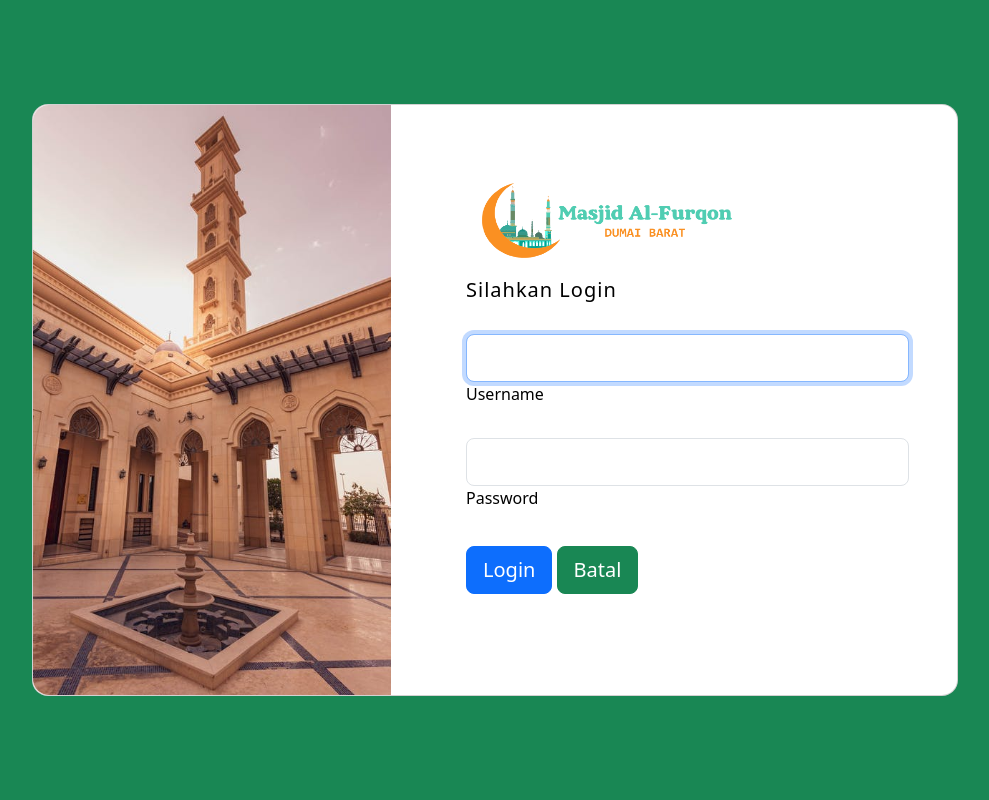
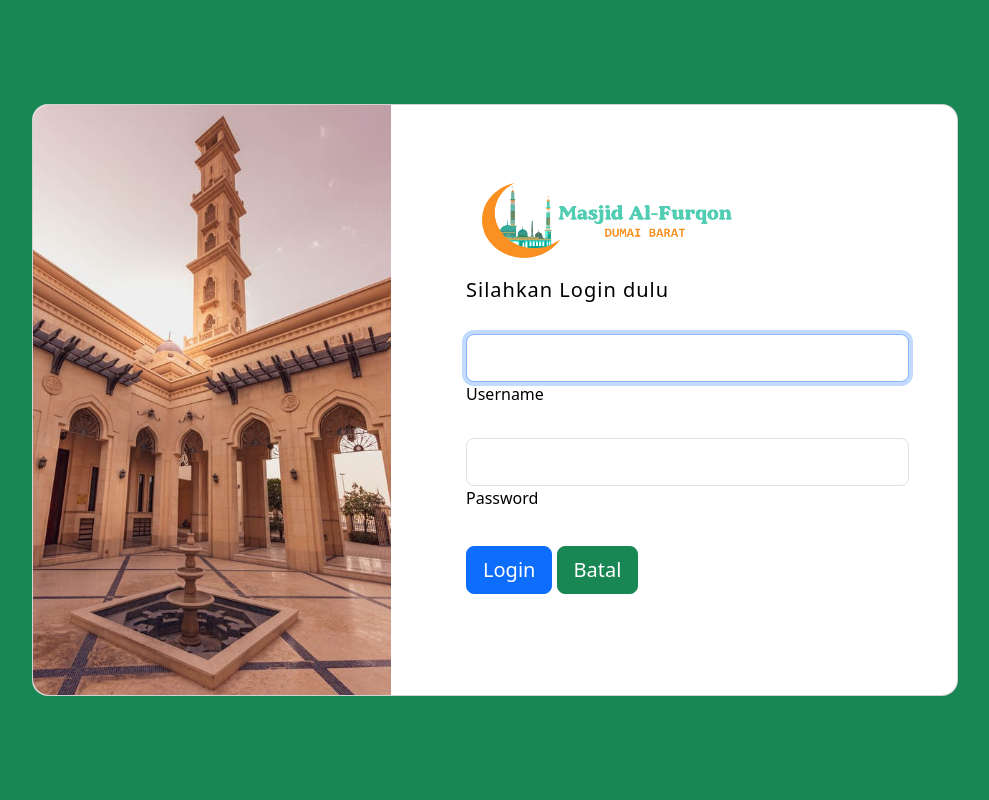
Before and after one commit to AdriskaEstiawan/Projek_PengelolanDataMasjid, a PHP site: page /login.php in a window 1280 px wide. Shown: the whole page, without its empty margins (145-1134 px from the left). Run offline with PHP 8.4, Linux system fonts and the light colour scheme; some libraries are stand-ins or nearby versions.

Commit message:
menambahkan silahkan login dulu

```diff
--- a/login.php
+++ b/login.php
@@ -63,7 +63,7 @@ if(isset($_POST['login'])) {
                     <img src="img/sosial/logo.png" width="250" height="75" class="d-inline-block align-text-top">
                   </a>
                   </div>
-                  <h5 class="fw-normal mb-3 pb-3" style="letter-spacing: 1px;">Silahkan Login</h5>
+                  <h5 class="fw-normal mb-3 pb-3" style="letter-spacing: 1px;">Silahkan Login dulu</h5>
                   <div class="form-outline mb-4">
                     <input type="text" id="Username" class="form-control form-control-lg" autofocus required name="user"/>
                     <label class="form-label" for="Username">Username</label>
```
